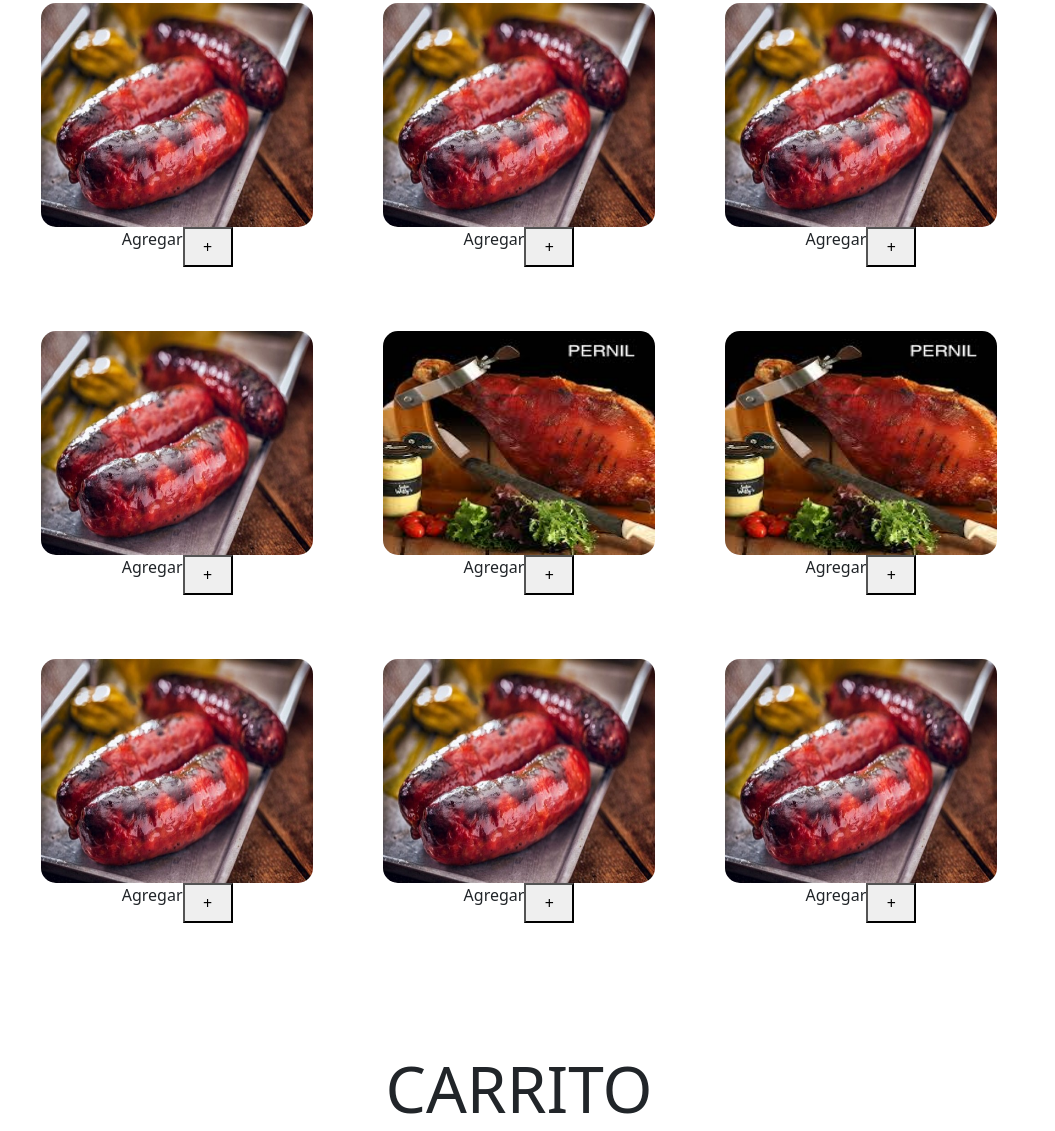
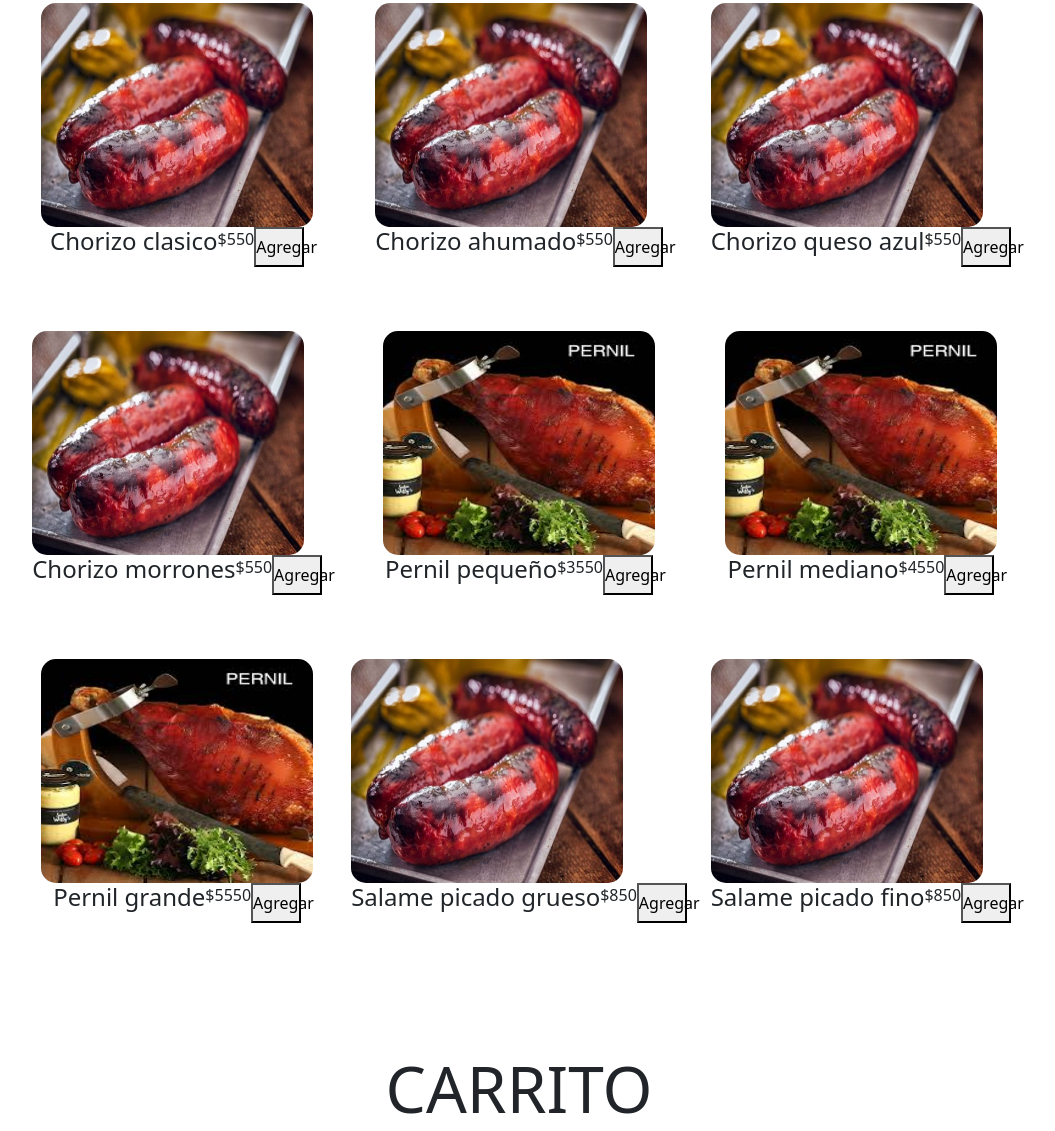
Before and after one commit to BernardoQ/El-Timbo, a website: page pages/productos.html in a window 1280 px wide. Shown: the part 288-1419 px from the top of the page, without its empty margins (121-1176 px from the left). Drawn offline with nearby package versions, Linux system fonts and the light colour scheme.

Commit message:
cards se pintan con js

```diff
--- a/js/tienda.js
+++ b/js/tienda.js
@@ -1,18 +1,19 @@
 let productos = [
-    {"name": "Chorizo clasico", "price": 550, "id":"prod1"},
-    {"name": "Chorizo ahumado", "price": 550, "id":"prod2"},
-    {"name": "Chorizo queso azul", "price": 550, "id":"prod3"},
-    {"name": "Chorizo morrones", "price": 550, "id":"prod4"},
-    {"name": "Pernil pequeño", "price": 3550, "id":"prod5"},
-    {"name": "Pernil mediano", "price": 4550, "id":"prod6"},
-    {"name": "Pernil grande", "price": 5550, "id":"prod7"},
-    {"name": "Salame picado grueso", "price": 850, "id":"prod8"},
-    {"name": "Salame picado fino", "price": 850, "id":"prod9"}
+    {"name": "Chorizo clasico", "price": 550, "id":"prod1", img: "../img/chorizos.jpg"},
+    {"name": "Chorizo ahumado", "price": 550, "id":"prod2", img: "../img/chorizos.jpg"},
+    {"name": "Chorizo queso azul", "price": 550, "id":"prod3", img: "../img/chorizos.jpg"},
+    {"name": "Chorizo morrones", "price": 550, "id":"prod4", img: "../img/chorizos.jpg"},
+    {"name": "Pernil pequeño", "price": 3550, "id":"prod5", img:"../img/pernil.jpg"},
+    {"name": "Pernil mediano", "price": 4550, "id":"prod6", img:"../img/pernil.jpg"},
+    {"name": "Pernil grande", "price": 5550, "id":"prod7", img:"../img/pernil.jpg"},
+    {"name": "Salame picado grueso", "price": 850, "id":"prod8", img: "../img/chorizos.jpg"},
+    {"name": "Salame picado fino", "price": 850, "id":"prod9", img: "../img/chorizos.jpg"}
 ];
 
 const carrito = [];
 const cantidad = [];
 const total = [];
+const containerProductos = document.querySelector(".products__gallery");
 //let nombreProducto = [];
 let precio = [];
 
@@ -27,6 +28,24 @@ function nombreProducto(){
 nombreProducto()
 
 
+
+function pintarProductos(){
+    productos.forEach(element=>{
+        containerProductos.innerHTML +=
+        `<li class="cards">
+            <img src="${element.img}" alt="">
+            <div class="agregarProducto">
+                <h4>${element.name}</h4>
+                <p>$${element.price}</p>
+                <button class="boton click" id="${element.id}">Agregar</button>
+            </div>
+        </li>`
+    })
+    agregarCarrito();
+}
+
+
+
 //FUNCION AGREGAR PRODUCTOS EN CARRITO
 function  agregarCarrito(){
     document.querySelectorAll(".click").forEach(el => {
@@ -35,12 +54,9 @@ function  agregarCarrito(){
 
         for(let i=0; i < productos.length; i++){
             if(productos[i].id == id){
-            carrito.push(productos[i].name + " $" + productos[i].price);
+            carrito.push(productos[i].name);
+            carrito.push(" $" + productos[i].price);
             pintarCarro();
-            //let tablaCarrito = document.getElementById("carrito_tr");
-            //tablaCarrito.innerHTML = carrito;
-            //console.log(carrito);
-            //console.log(productos[i].name + " $" + productos[i].price);
             }
             };
         });
@@ -64,4 +80,5 @@ function pintarCarro(){
 };
 pintarCarro();
 
-let sumarProductos = document.querySelectorAll("td");
+
+pintarProductos()
--- a/pages/productos.html
+++ b/pages/productos.html
@@ -44,9 +44,9 @@
         <h2>PRODUCTOS</h2>
         <div class="products__container">
             <h3>Productos</h3>
-            <div>
+            <div class="products__container--cards">
                 <ul id="prodList" class="products__gallery">
-                    <li class="cards" >
+                    <!-- <li class="cards" >
                         <img src="../img/chorizos.jpg" alt="">
                         <div class="agregarProducto" >
                             <p>Agregar</p>
@@ -93,6 +93,7 @@
                             <button class="boton click" id="prod6">+</button>
                         </div>
                     </li>
+                    <div></div>
 
                     <li class="cards" id="prod7">
                         <img src="../img/chorizos.jpg" alt="">
@@ -116,7 +117,7 @@
                             <p>Agregar</p>
                             <button class="boton click" id="prod9">+</button>
                         </div>
-                    </li>
+                    </li> -->
                 </ul>
             </div>
         </div>
```
